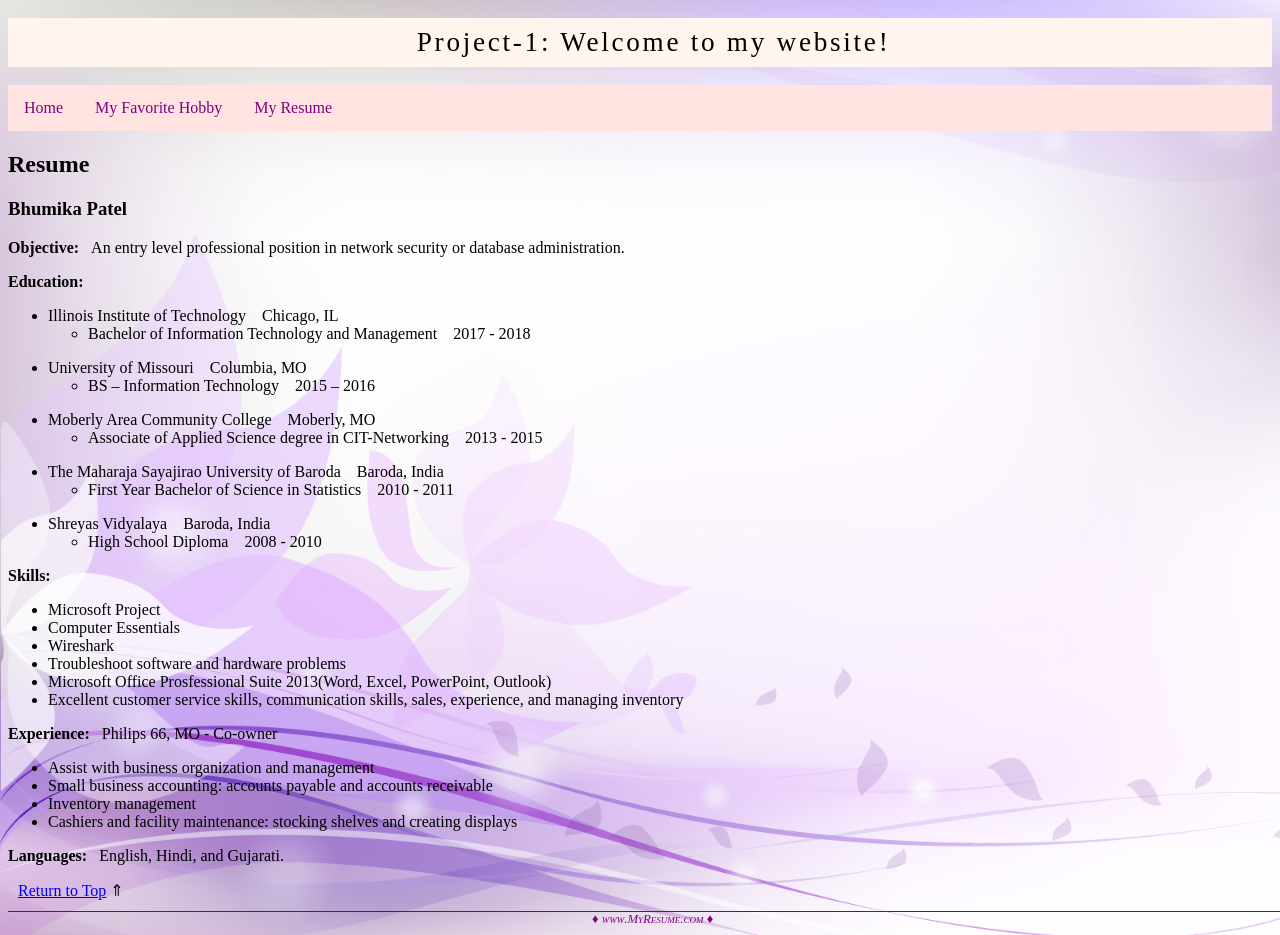
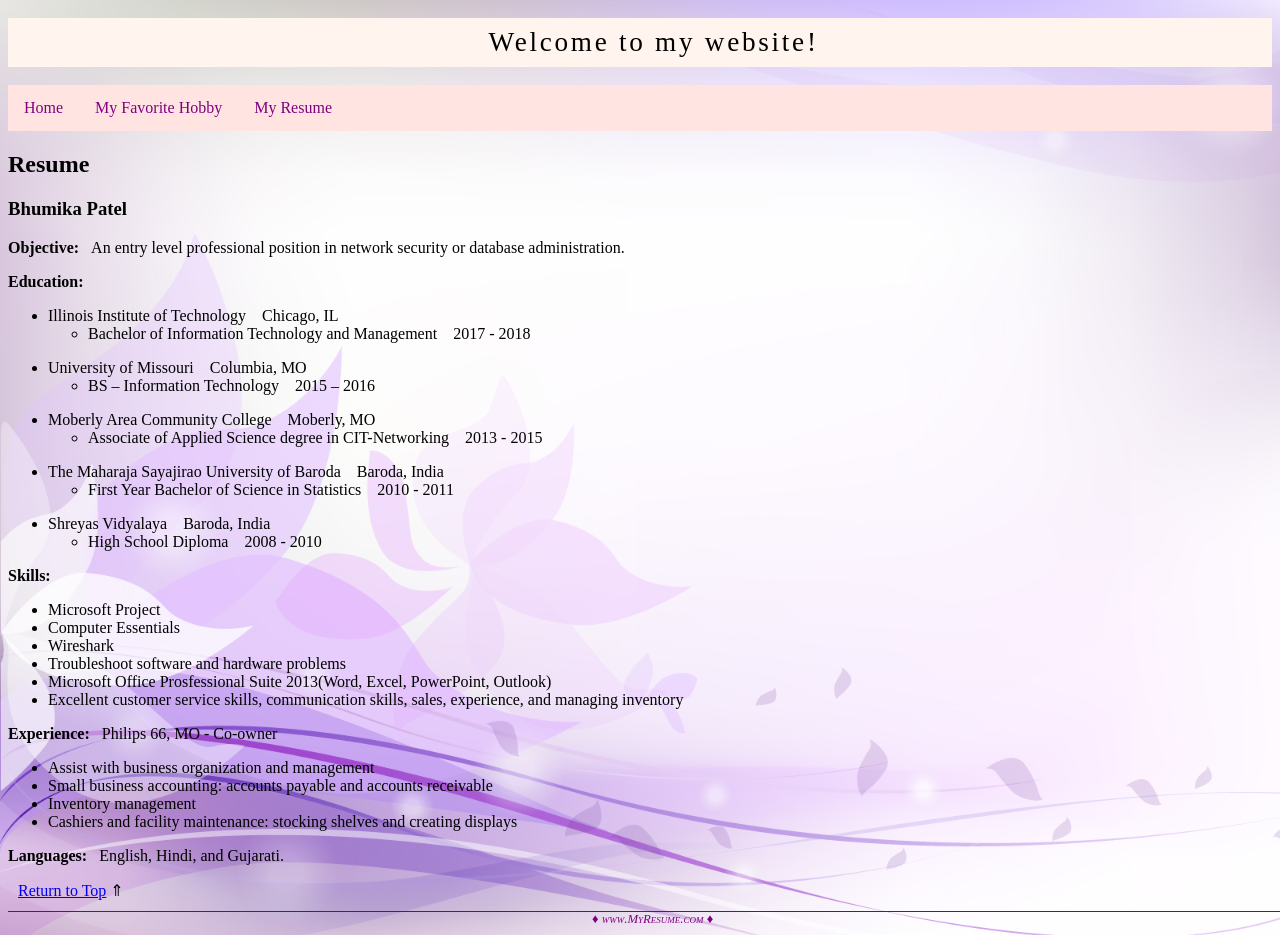
Before and after one commit to bpatel63/Project-2, a plain HTML site: page resume.html in a window 1280 px wide. Drawn offline with Linux system fonts and the light colour scheme.

Commit message:
Update resume.html
Took out some unnecessary code.

```diff
--- a/resume.html
+++ b/resume.html
@@ -8,7 +8,7 @@
 
 <body>
 <header>
-	<h1> Project-1: Welcome to my website! </h1>
+	<h1> Welcome to my website! </h1>
 </header>
 
 		<nav>
```
